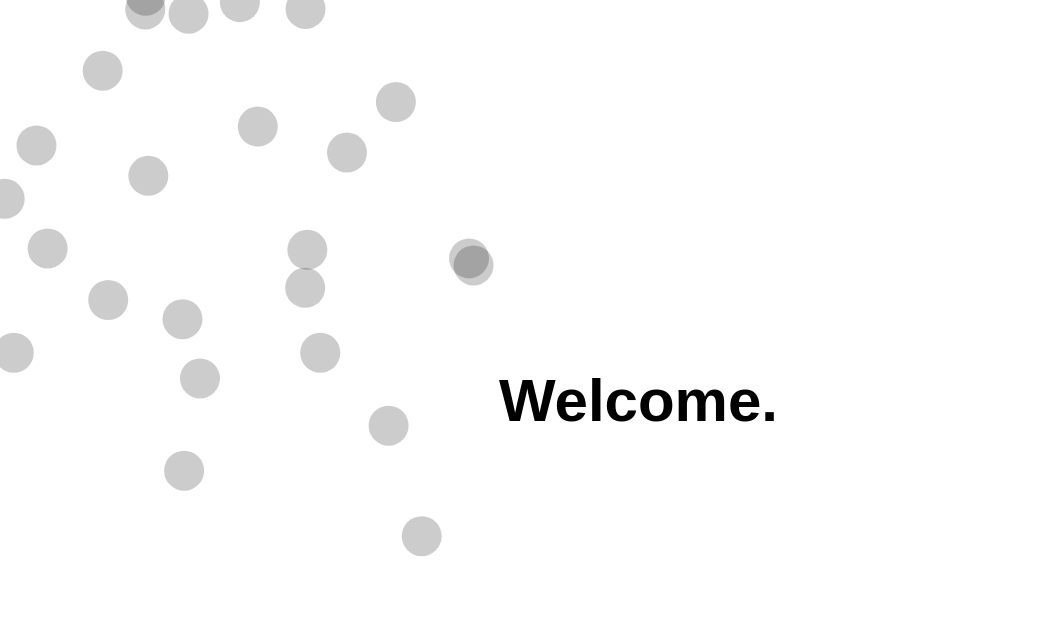
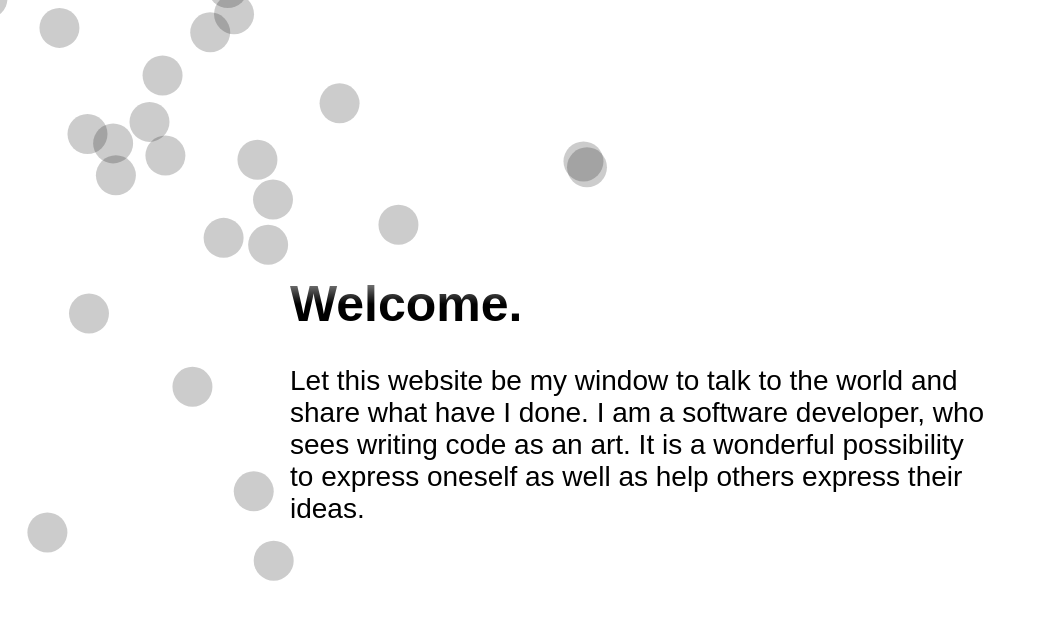
Before and after one commit to MyHKo/website-portfolio, a React (Vite) app: page / in a window 1280 px wide. Shown: the top 620 px of the page, without its empty margins (0-1046 px from the left). Built offline with nearby package versions, Linux system fonts and the light colour scheme.

Commit message:
Add main text body and gradient to the header, fix the animation and add media queries for smaller screens

```diff
--- a/src/Sections/Hero/hero.module.less
+++ b/src/Sections/Hero/hero.module.less
@@ -8,21 +8,44 @@
   justify-content: center;
   align-items: center;
   position: relative;
+  flex-direction: column;
+  gap: 2rem;
+}
+
+.header_container {
+  width: 700px;
+  display: flex;
+  justify-content: left;
+}
+
+.text_header {
+  width: 0;
+  font-size: 50px;
+  font-weight: bold;
+  background: linear-gradient(to bottom, darkgrey, black 50%);
+  background-clip: text;
+  color: transparent;
+  border-right: 2px solid;
+  z-index: 1;
+  animation:
+    blink 0.5s steps(44) 5,
+    reveal 1s steps(30) 1s 1 normal forwards,
+    remove-cursor 0s, linear 4s forwards;
+
+  @media(max-width: 340px) {
+    max-width: 80%;
+  }
 }
 
 .text {
-  width: 0;
-  font-size: 60px;
-  font-weight: bold;
-  background: black;
-  background-clip: text;
-  color: transparent;
-  border-right: 2px solid transparent;
+  width: 700px;
+  font-size: 28px;
   z-index: 1;
-  animation:
-    blink 0.7s step-end 4,
-    reveal 2s steps(120, end) 1s forwards,
-    remove-cursor 0s, linear 4s forwards;
+
+  @media(max-width: 780px) {
+    width: 80%;
+    font-size: 25px;
+  }
 }
 
 @keyframes blink {
@@ -32,7 +55,7 @@
 
 @keyframes reveal {
   from { width: 0; }
-  to { width: 280px; }
+  to { width: 240px; }
 }
 
 @keyframes remove-cursor {
--- a/src/Sections/Hero/index.tsx
+++ b/src/Sections/Hero/index.tsx
@@ -9,8 +9,15 @@ function HeroSection(): ReactElement {
             <div className={styles.half}>
                 <HeroBackground />
             </div>
-            <span className={styles.text} >
+            <div className={styles.header_container}>
+            <span className={styles.text_header} >
                 Welcome.
+            </span>
+            </div>
+            <span className={styles.text}>
+                Let this website be my window to talk to the world and share what have I done.
+                I am a software developer, who sees writing code as an art.
+                It is a wonderful possibility to express oneself as well as help others express their ideas.
             </span>
         </section>
     )
```
